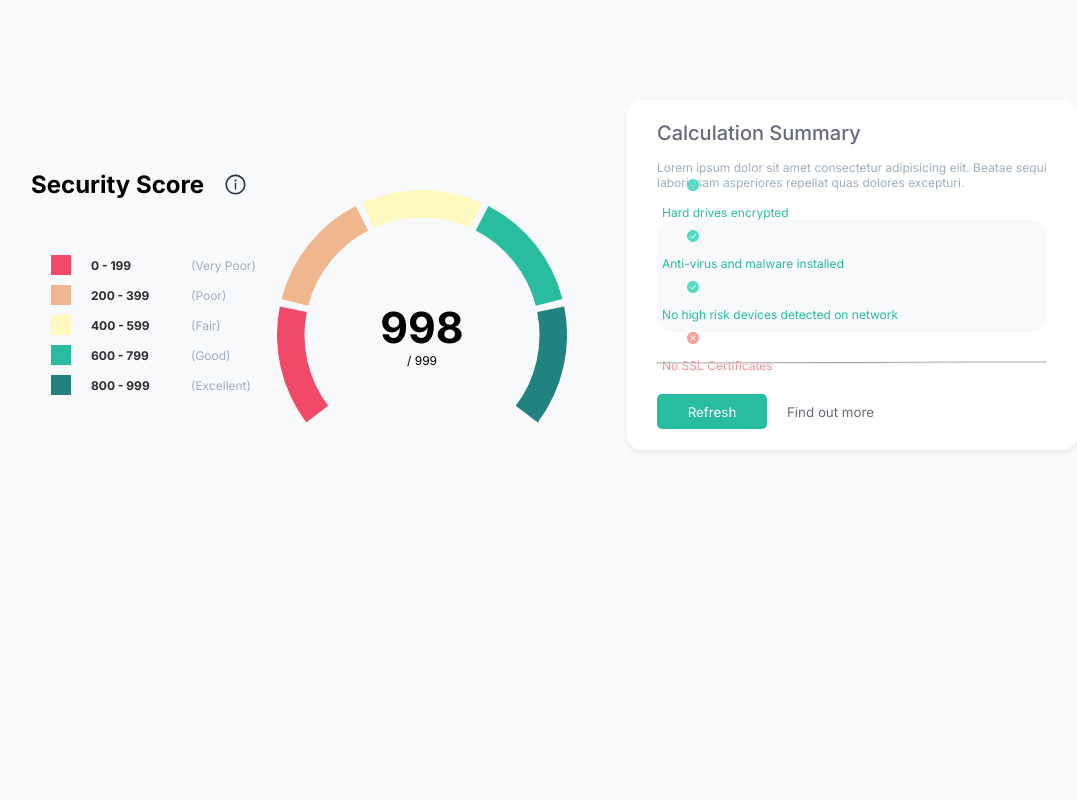
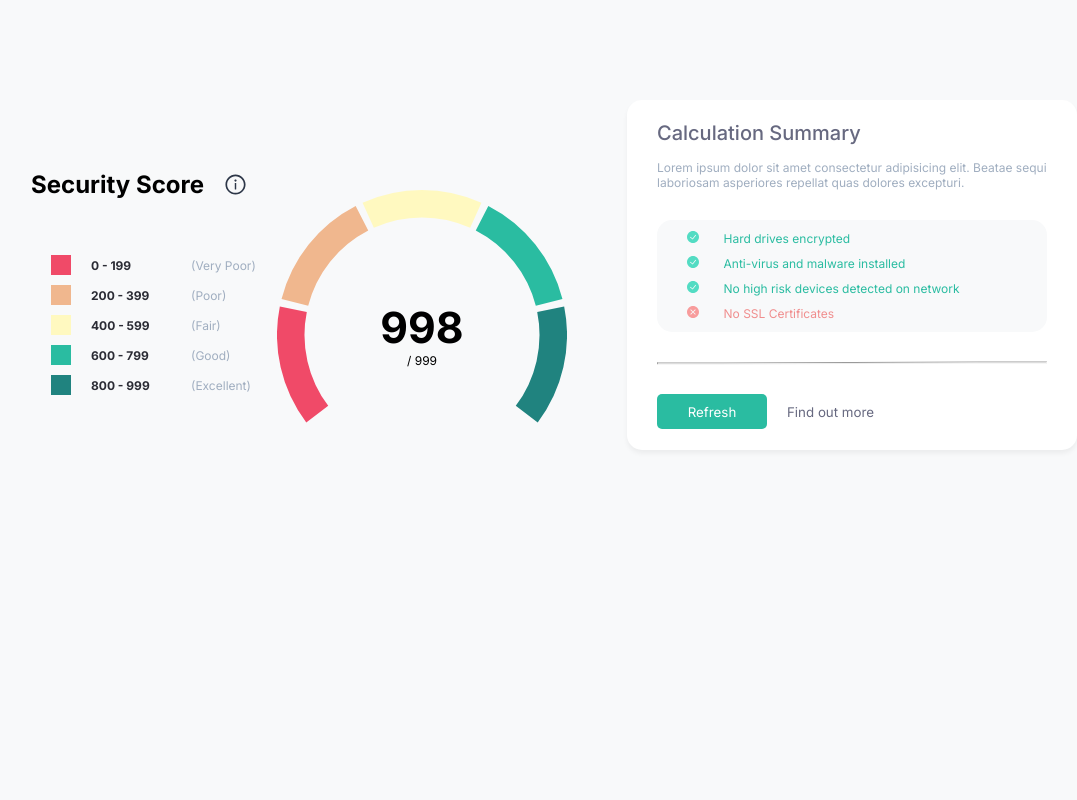
Before and after one commit to iKarans/jersey-client-project, a React (Create React App) app: page /security in a window 1280 px wide. Shown: the top 800 px of the page, without its empty margins (39-1116 px from the left). Built offline with nearby package versions, Linux system fonts and the light colour scheme.

Commit message:
resolved issue

```diff
--- a/src/components/CalculationSummary/CalculationSummary.scss
+++ b/src/components/CalculationSummary/CalculationSummary.scss
@@ -20,16 +20,16 @@
     justify-content: center;
     flex-direction: column;
 
-    &__header {
+    &__title {
         margin-bottom: 15px;
         display: flex;
-        justify-content: flex-start;
+        justify-content: start;
         font-size: 20px;
         font-weight: 500;
         color: #676980;
     }
 
-    &__text {
+    &__paragraph {
         margin-bottom: 30px;
         color: #A0AEC0;
     }
@@ -57,7 +57,7 @@
     padding-left: 25px;
 }
 
-.calculation__container--text{
+.calculation__container--paragraph{
     margin: 5px;
     color: $primary-color;
 
@@ -72,6 +72,7 @@ hr {
     margin-top: 30px;
 
     &--refresh {
+        cursor: pointer;
         height: 35px;
         width: 110px;
         border-radius: 5px;
@@ -81,6 +82,7 @@ hr {
     }
 
     &--more {
+        cursor: pointer;
         background: none;
         border: none;
         margin-left: 20px;
--- a/src/components/CalculationSummary/CalulationSummary.jsx
+++ b/src/components/CalculationSummary/CalulationSummary.jsx
@@ -7,19 +7,19 @@ const CalulationSummary = () => {
     return (
         <div className="container">
             <div className="calculation">
-                <h1 className="calculation__header">Calculation Summary</h1>
-                <p className="calculation__text">Lorem ipsum dolor sit amet consectetur adipisicing elit. Beatae sequi laboriosam asperiores repellat quas dolores excepturi.</p>
+                <h1 className="calculation__title">Calculation Summary</h1>
+                <p className="calculation__paragraph">Lorem ipsum dolor sit amet consectetur adipisicing elit. Beatae sequi laboriosam asperiores repellat quas dolores excepturi.</p>
 
                 <div className="calculation__container">
-                    <div className="calculation__container-items">
+                    <div className="calculation__container--items">
                         <img className="calculation__container--image" src={Tick} alt="Green tick"/>
-                        <p className="calculation__container--text">Hard drives encrypted</p>
+                        <p className="calculation__container--paragraph">Hard drives encrypted</p>
                         <img className="calculation__container--image" src={Tick} alt="Green tick"/>
-                        <p className="calculation__container--text">Anti-virus and malware installed</p>
+                        <p className="calculation__container--paragraph">Anti-virus and malware installed</p>
                         <img className="calculation__container--image" src={Tick} alt="Green tick"/>
-                        <p className="calculation__container--text">No high risk devices detected on network</p>
+                        <p className="calculation__container--paragraph">No high risk devices detected on network</p>
                         <img className="calculation__container--image" src={Cross} alt="Red-Cross"/>
-                        <p className="calculation__container--text" style={{color: '#F08E8E'}}>No SSL Certificates</p>
+                        <p className="calculation__container--paragraph" style={{color: '#F08E8E'}}>No SSL Certificates</p>
                     </div>
                 </div>
 
```
